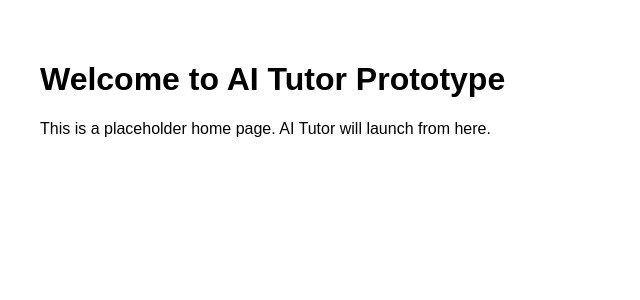
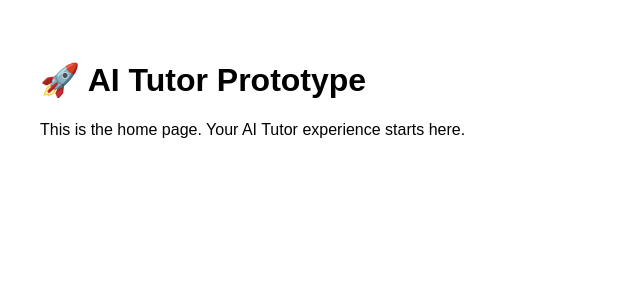
Before and after one commit to rahulsitaraman/rahul, a Next.js app: page / in a window 1280 px wide. Shown: the top 300 px of the page, without its empty margins (0-640 px from the left). Built offline with nearby package versions, Linux system fonts and the light colour scheme.

Commit message:
Update index.js

```diff
--- a/pages/index.js
+++ b/pages/index.js
@@ -1,8 +1,9 @@
+// pages/index.js
 export default function Home() {
   return (
     <main style={{ padding: '2rem', fontFamily: 'Arial, sans-serif' }}>
-      <h1>Welcome to AI Tutor Prototype</h1>
-      <p>This is a placeholder home page. AI Tutor will launch from here.</p>
+      <h1>🚀 AI Tutor Prototype</h1>
+      <p>This is the home page. Your AI Tutor experience starts here.</p>
     </main>
   );
 }
```
